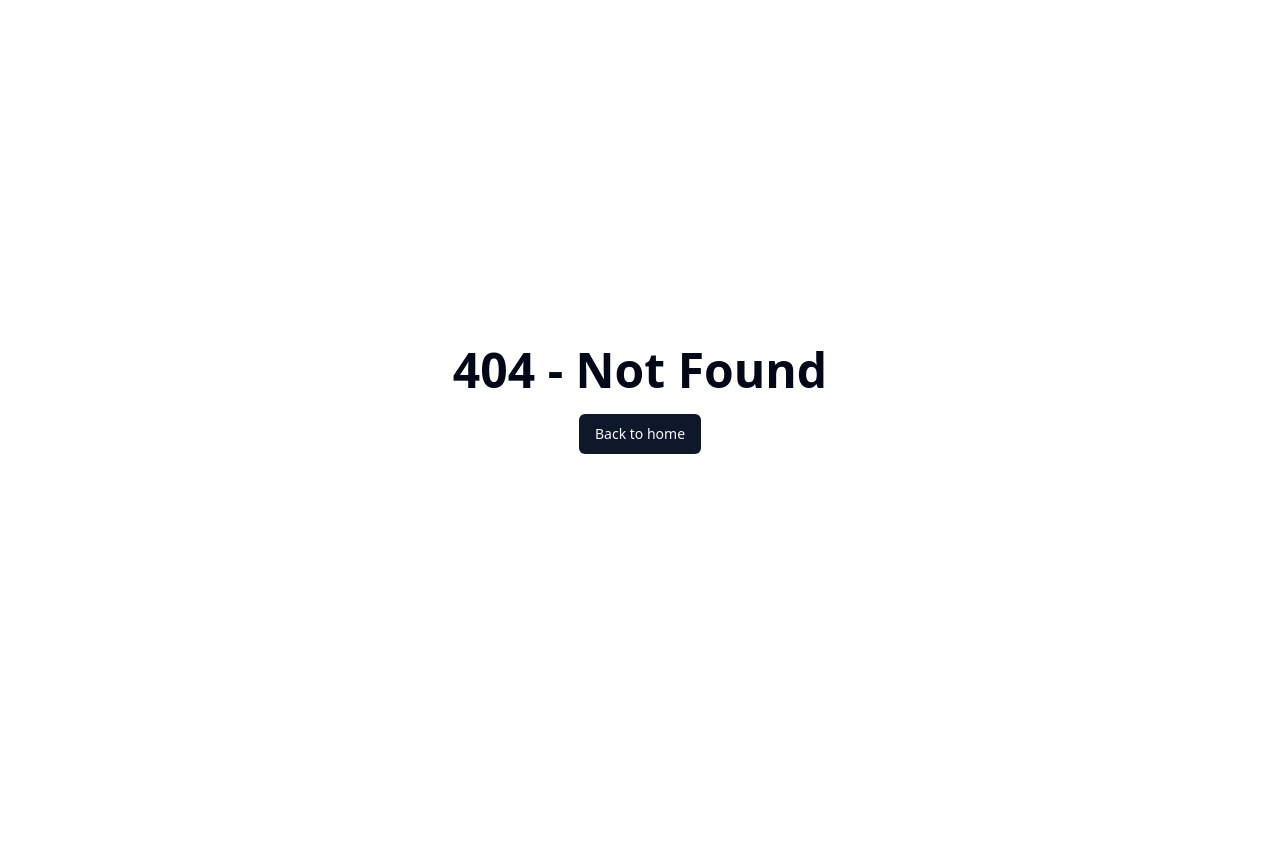
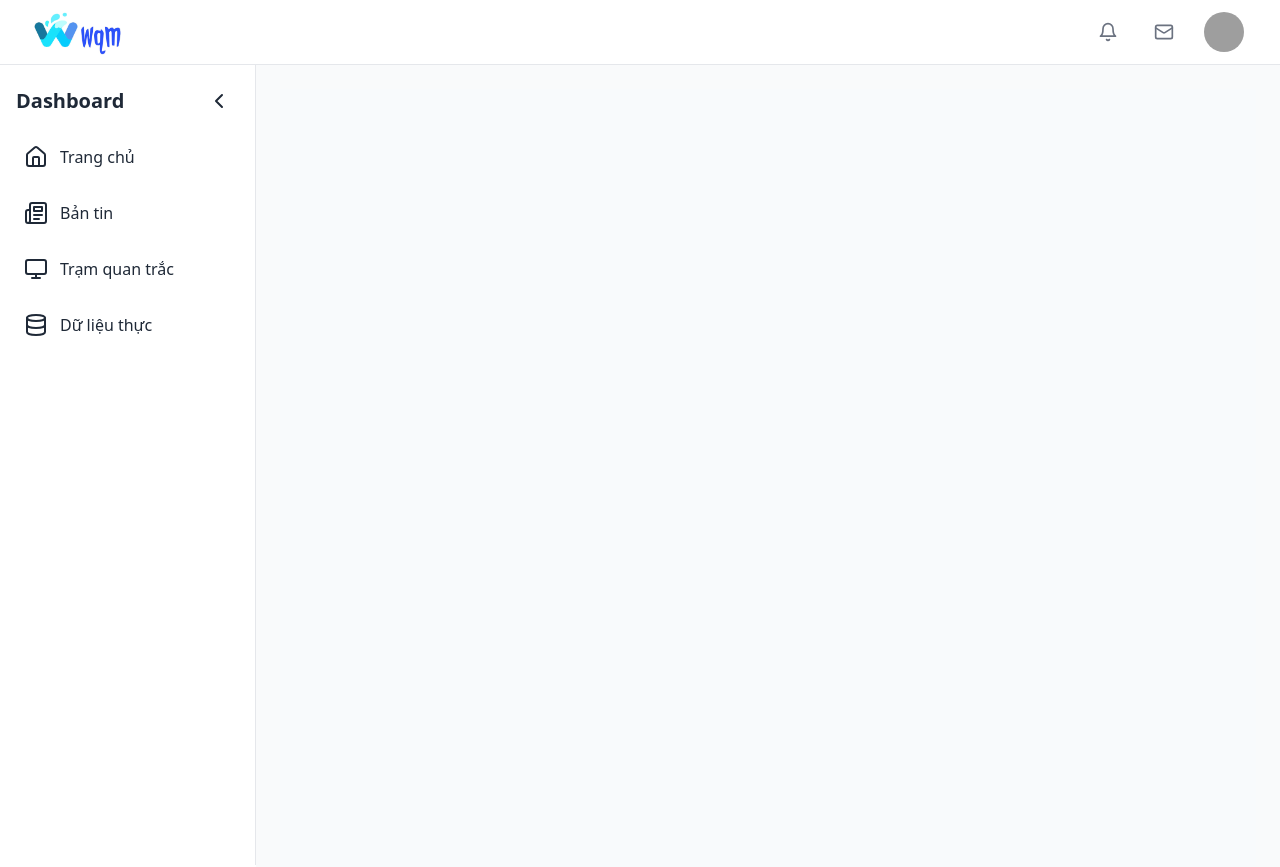
Before and after one commit to KienLe1234567/water_quality_system, a Next.js app in the folder Frontend/: page /dashboard/stations in a window 1280 px wide. Before the commit this address had no page. Shown: the top 867 px of the page. Before the commit the page ends 800 px from the top, so only its background shows below. Built offline with nearby package versions, Linux system fonts and the light colour scheme; grey boxes are pictures that could not be loaded.

Commit message:
make side bar, navbar, adjust something

```diff
--- a/Frontend/src/app/(pages)/dashboard/layout.tsx
+++ b/Frontend/src/app/(pages)/dashboard/layout.tsx
@@ -1,11 +1,11 @@
 import type { Metadata } from "next";
-
 import AppFooter from "@/components/footer";
 import Navbar from "@/components/navbar";
+import Sidebar from "@/components/sidebar";
 
 export const metadata: Metadata = {
   title: "Water quality monitoring system",
-  description: "The system which helps officiers collect and research the data inside",
+  description: "The system which helps officers collect and research the data inside",
 };
 
 export default function DashboardLayout({
@@ -16,7 +16,12 @@ export default function DashboardLayout({
   return (
     <>
       <Navbar />
-      {children}
+      <div className="flex">
+        <Sidebar />
+        <main className="flex-1 p-6 bg-gray-50">
+          {children}
+        </main>
+      </div>
       <AppFooter />
     </>
   );
--- /dev/null
+++ b/Frontend/src/app/(pages)/dashboard/newspaper/page.tsx
@@ -0,0 +1,7 @@
+export default function Newspaper() {
+    return (
+      <div className="flex flex-col min-h-screen bg-slate-50">
+
+      </div>
+    );
+  }
--- /dev/null
+++ b/Frontend/src/app/(pages)/dashboard/realtimedata/page.tsx
@@ -0,0 +1,7 @@
+export default function Realtimedata() {
+    return (
+      <div className="flex flex-col min-h-screen bg-slate-50">
+
+      </div>
+    );
+  }
--- /dev/null
+++ b/Frontend/src/app/(pages)/dashboard/stations/page.tsx
@@ -0,0 +1,7 @@
+export default function Stations() {
+    return (
+      <div className="flex flex-col min-h-screen bg-slate-50">
+
+      </div>
+    );
+  }
--- a/Frontend/src/components/footer.tsx
+++ b/Frontend/src/components/footer.tsx
@@ -6,7 +6,7 @@ import logo from "/public/atlogo.png";
 
 const AppFooter = () => {
   return (
-    <footer className="bg-gray-900 text-gray-200">
+    <footer className="bg-gray-800 text-gray-200">
       <div className="container mx-auto px-4 py-10 grid gap-8 md:grid-cols-3">
         {/* Logo and Application Name */}
         <div className="flex flex-col items-center text-center md:items-start md:text-left">
--- a/Frontend/src/components/navbar.tsx
+++ b/Frontend/src/components/navbar.tsx
@@ -1,20 +1,11 @@
-import Link from "next/link";
+'use client'
+import Image from "next/image";
 import { redirect } from "next/navigation";
-import { useEffect, useState } from "react";
-
-import {
-  Calendar,
-  Hotel,
-  LogIn,
-  LogOut,
-  Menu,
-  Search,
-  User,
-  X,
-} from "lucide-react";
-
 import { Avatar, AvatarFallback, AvatarImage } from "@/components/ui/avatar";
 import { Button } from "@/components/ui/button";
+import logo from "/public/wqm.jpg";
+import { useState } from "react";
+import { useRouter } from "next/navigation";
 import {
   DropdownMenu,
   DropdownMenuContent,
@@ -23,201 +14,158 @@ import {
   DropdownMenuSeparator,
   DropdownMenuTrigger,
 } from "@/components/ui/dropdown-menu";
+import { LogOut, Bell, Mail, Menu, X, User } from "lucide-react";
+import Link from "next/link";
 
 export default function Navbar() {
+  const [isMobileMenuOpen, setIsMobileMenuOpen] = useState(false);
+  const router = useRouter();
   let isLoggedIn = true;
-  const onLogoutSubmit = async (_: FormData) => {
-    "use server";
-    redirect("/auth/login");
+  const handleLogout = () => {
+    router.push("/auth/login"); // Redirect to the login page
   };
+  // const onLogoutSubmit = async (_: FormData) => {
+  //   "use server";
+  //   redirect("/auth/login");
+  // };
 
   return (
-    <nav className="bg-white shadow-md">
+    <nav className="bg-white shadow-md border-b border-gray-200">
       <div className="mx-auto max-w-7xl px-4 sm:px-6 lg:px-8">
-        <div className="flex h-16 justify-between">
-          <div className="flex">
-            <div className="flex flex-shrink-0 items-center">
-              <Link href="/dashboard/homepage">
-                <Hotel className="h-8 w-8 text-blue-500" />
-              </Link>
-              <Link href="/dashboard/homepage">
-                <span className="ml-2 text-xl font-bold text-gray-800">
-                  HotelBooker
-                </span>
-              </Link>
+        <div className="flex h-16 items-center justify-between">
+          {/* Logo Section */}
+          <div className="flex items-center">
+            <Image
+              src={logo}
+              alt="Water Monitoring System Logo"
+              width={90}
+              height={40}
+            />
+            {/* <span className="ml-2 text-xl font-bold text-blue-600">
+              WQM
+            </span> */}
           </div>
-            <div className="hidden sm:ml-6 sm:flex sm:space-x-8">
-              <Link
-                href="/dashboard/homepage"
-                className="inline-flex items-center border-b-2 border-blue-500 px-1 pt-1 text-sm font-medium text-gray-900"
-              >
-                Home
-              </Link>
-              <Link
-                href="/dashboard/homepage"
-                className="inline-flex items-center border-b-2 border-transparent px-1 pt-1 text-sm font-medium text-gray-500 hover:border-gray-300 hover:text-gray-700"
-              >
-                Rooms
-              </Link>
-              <Link
-                href="/dashboard/amenities"
-                className="inline-flex items-center border-b-2 border-transparent px-1 pt-1 text-sm font-medium text-gray-500 hover:border-gray-300 hover:text-gray-700"
-              >
-                Amenities
-              </Link>
-              <Link
-                href="/dashboard/contact"
-                className="inline-flex items-center border-b-2 border-transparent px-1 pt-1 text-sm font-medium text-gray-500 hover:border-gray-300 hover:text-gray-700"
-              >
-                Contact
-              </Link>
-            </div>
-          </div>
-          <div className="hidden sm:ml-6 sm:flex sm:items-center">
+
+          {/* Desktop Icons and User Section */}
+          <div className="hidden sm:flex items-center space-x-4">
             <Button variant="ghost" size="icon">
-              <Search className="h-5 w-5" />
+              <Bell className="h-5 w-5 text-gray-500" />
             </Button>
             <Button variant="ghost" size="icon">
-              <Calendar className="h-5 w-5" />
+              <Mail className="h-5 w-5 text-gray-500" />
             </Button>
-            {isLoggedIn ? (
+            {isLoggedIn && (
               <DropdownMenu>
                 <DropdownMenuTrigger asChild>
                   <Button
                     variant="ghost"
                     className="relative rounded-full bg-white p-1 text-gray-400 hover:text-gray-500 focus:outline-none focus:ring-2 focus:ring-blue-500 focus:ring-offset-2"
                   >
-                    <span className="sr-only">Open user menu</span>
                     <Avatar>
                       <AvatarImage
                         src="https://github.com/shadcn.png"
-                        alt="@shadcn"
+                        alt="User Avatar"
                       />
-                      <AvatarFallback>CN</AvatarFallback>
+                      <AvatarFallback>U</AvatarFallback>
                     </Avatar>
                   </Button>
                 </DropdownMenuTrigger>
                 <DropdownMenuContent align="end">
-                  <DropdownMenuLabel>My Account</DropdownMenuLabel>
                 <DropdownMenuItem>
+  <Link
+    href="/dashboard/profile"
+    className="flex items-center w-full px-4 py-2 text-gray-700 hover:bg-blue-100 hover:text-blue-600 rounded-md transition-all duration-200 ease-in-out"
+  >
     <User className="mr-2 h-4 w-4" />
-                    <span>Profile</span>
+    My Profile
+  </Link>
 </DropdownMenuItem>
                   <DropdownMenuItem>
-                    <Calendar className="mr-2 h-4 w-4" />
-                    <span>My Bookings</span>
-                  </DropdownMenuItem>
-                  <DropdownMenuSeparator />
-                  <DropdownMenuItem>
-                    <form action={onLogoutSubmit}>
-                      <Button type="submit">
+                    {/* <form action={onLogoutSubmit}>
+                      <Button type="submit" className="flex items-center">
                         <LogOut className="mr-2 h-4 w-4" />
                         Log out
                       </Button>
-                    </form>
+                    </form> */}
+                    <Button
+    type="button" // Changed to "button" as "submit" is unnecessary here
+    onClick={handleLogout}
+    className="flex items-center w-full px-4 py-2 bg-black text-white rounded-md hover:bg-gray-800 transition-all duration-200 ease-in-out"
+  >
+    <LogOut className="mr-2 h-4 w-4" />
+    Log out
+  </Button>
                   </DropdownMenuItem>
                 </DropdownMenuContent>
               </DropdownMenu>
-            ) : (
-              <Link href="/auth/login">
-                <Button variant="ghost">
-                  <LogIn className="mr-2 h-4 w-4" />
-                  Sign In
-                </Button>
-              </Link>
             )}
           </div>
-          <div className="-mr-2 flex items-center sm:hidden">
-            <Button variant="ghost" size="icon">
-              <span className="sr-only">Open main menu</span>
+
+          {/* Mobile Menu Button */}
+          <div className="flex sm:hidden">
+            <Button
+              variant="ghost"
+              size="icon"
+              onClick={() => setIsMobileMenuOpen(!isMobileMenuOpen)}
+            >
+              {isMobileMenuOpen ? (
+                <X className="block h-6 w-6" aria-hidden="true" />
+              ) : (
                 <Menu className="block h-6 w-6" aria-hidden="true" />
+              )}
             </Button>
           </div>
         </div>
-      </div>
+        {isMobileMenuOpen && (
+  <div className="sm:hidden bg-white shadow-md absolute top-16 right-0 w-full max-w-xs z-50 p-4">
+    <div className="flex space-x-4 py-2 px-4 items-center">
 
-      <div className="sm:hidden">
-        <div className="space-y-1 pb-3 pt-2">
-          <Link
-            href="/dashboard/homepage"
-            className="block border-l-4 border-blue-500 bg-blue-50 py-2 pl-3 pr-4 text-base font-medium text-blue-700"
-          >
-            Home
-          </Link>
-          <Link
-            href="/dashboard/rooms"
-            className="block border-l-4 border-transparent py-2 pl-3 pr-4 text-base font-medium text-gray-500 hover:border-gray-300 hover:bg-gray-50 hover:text-gray-700"
-          >
-            Rooms
-          </Link>
-          <Link
-            href="/dashboard/amenities"
-            className="block border-l-4 border-transparent py-2 pl-3 pr-4 text-base font-medium text-gray-500 hover:border-gray-300 hover:bg-gray-50 hover:text-gray-700"
-          >
-            Amenities
-          </Link>
-          <Link
-            href="/dashboard/contact"
-            className="block border-l-4 border-transparent py-2 pl-3 pr-4 text-base font-medium text-gray-500 hover:border-gray-300 hover:bg-gray-50 hover:text-gray-700"
-          >
-            Contact
-          </Link>
-        </div>
-        {isLoggedIn ? (
-          <div className="border-t border-gray-200 pb-3 pt-4">
-            <div className="flex items-center px-4">
-              <div className="flex-shrink-0">
-                <Avatar>
+      <Button variant="ghost" className="flex items-center justify-center">
+        <Bell className="h-5 w-5 text-gray-500" />
+      </Button>
+
+      <Button variant="ghost" className="flex items-center justify-center">
+        <Mail className="h-5 w-5 text-gray-500" />
+      </Button>
+
+      {isLoggedIn && (
+        <DropdownMenu>
+          <DropdownMenuTrigger asChild>
+            <Button variant="ghost" className="flex items-center justify-center">
+              <Avatar className="mr-2">
                 <AvatarImage
                   src="https://github.com/shadcn.png"
-                    alt="@shadcn"
+                  alt="User Avatar"
                 />
-                  <AvatarFallback>CN</AvatarFallback>
+                <AvatarFallback>U</AvatarFallback>
               </Avatar>
-              </div>
-              <div className="ml-3">
-                <div className="text-base font-medium text-gray-800">
-                  Tom Cook
-                </div>
-                <div className="text-sm font-medium text-gray-500">
-                  tom@example.com
-                </div>
-              </div>
-            </div>
-            <div className="mt-3 space-y-1">
-              <Link
-                href="/dashboard/profile"
-                className="block px-4 py-2 text-base font-medium text-gray-500 hover:bg-gray-100 hover:text-gray-800"
+            </Button>
+          </DropdownMenuTrigger>
+          <DropdownMenuContent align="end">
+          <DropdownMenuItem>
+              <Link href="/dashboard/profile" className="flex items-center w-full">
+                <User className="mr-2 h-4 w-4" />
+                My Profile
+              </Link>
+            </DropdownMenuItem>
+            <DropdownMenuItem>
+            <Button
+    type="button" // Changed to "button" as "submit" is unnecessary here
+    onClick={handleLogout}
+    className="flex items-center w-full px-4 py-2 bg-black text-white rounded-md hover:bg-gray-800 transition-all duration-200 ease-in-out"
   >
-                Profile
-              </Link>
-              <Link
-                href="/dashboard/bookings"
-                className="block px-4 py-2 text-base font-medium text-gray-500 hover:bg-gray-100 hover:text-gray-800"
-              >
-                My Bookings
-              </Link>
-              <form action={onLogoutSubmit}>
-                <Button
-                  type="submit"
-                  className="block w-full px-4 py-2 text-left text-base font-medium text-gray-500 hover:bg-gray-100 hover:text-gray-800"
-                >
+    <LogOut className="mr-2 h-4 w-4" />
     Log out
   </Button>
-              </form>
-            </div>
-          </div>
-        ) : (
-          <div className="border-t border-gray-200 pb-3 pt-4">
-            <div className="mt-3 space-y-1">
-              <Link href="/auth/login">
-                <Button className="block w-full px-4 py-2 text-left text-base font-medium text-gray-500 hover:bg-gray-100 hover:text-gray-800">
-                  Sign In
-                </Button>
-              </Link>
+            </DropdownMenuItem>
+          </DropdownMenuContent>
+        </DropdownMenu>
+      )}
     </div>
   </div>
 )}
+
+
       </div>
     </nav>
   );
--- /dev/null
+++ b/Frontend/src/components/sidebar.tsx
@@ -0,0 +1,70 @@
+"use client"
+
+import { useState } from "react"
+import Link from "next/link"
+import { Home, Newspaper, Monitor, Database, ChevronLeft, ChevronRight } from "lucide-react"
+import { Button } from "@/components/ui/button"
+
+export default function Sidebar() {
+  const [isCollapsed, setIsCollapsed] = useState(false)
+
+  const toggleSidebar = () => {
+    setIsCollapsed(!isCollapsed)
+  }
+
+  return (
+    <div
+      className={`flex ${isCollapsed ? "w-16" : "w-64"} transition-all duration-200 ease-in-out`}
+    >
+      {/* Sidebar with Gentle White Background */}
+      <div className={`bg-white h-screen p-4 border-r border-gray-200 ${isCollapsed ? "w-16" : "w-64"}`}>
+        {/* Sidebar Header */}
+        <div className="flex justify-between items-center text-gray-800">
+          {/* If not collapsed, show the title */}
+          {!isCollapsed && <span className="text-xl font-bold">Dashboard</span>}
+          <Button
+            variant="ghost"
+            size="icon"
+            className="text-gray-800"
+            onClick={toggleSidebar}
+          >
+            {/* Icons change based on sidebar state */}
+            {isCollapsed ? <ChevronRight /> : <ChevronLeft />}
+          </Button>
+        </div>
+
+        {/* Sidebar Items */}
+        <div className="mt-4 space-y-4">
+          <Link
+            href="/dashboard/homepage"
+            className={`flex items-center text-gray-800 py-2 px-3 rounded-md hover:bg-blue-100 ${isCollapsed ? "justify-center" : "pl-2"}`}
+          >
+            <Home className={`mr-3 ${isCollapsed && "hidden"}`} />
+            {!isCollapsed && "Trang chủ"}
+          </Link>
+          <Link
+            href="/dashboard/newspaper"
+            className={`flex items-center text-gray-800 py-2 px-3 rounded-md hover:bg-blue-100 ${isCollapsed ? "justify-center" : "pl-2"}`}
+          >
+            <Newspaper className={`mr-3 ${isCollapsed && "hidden"}`} />
+            {!isCollapsed && "Bản tin"}
+          </Link>
+          <Link
+            href="/dashboard/stations"
+            className={`flex items-center text-gray-800 py-2 px-3 rounded-md hover:bg-blue-100 ${isCollapsed ? "justify-center" : "pl-2"}`}
+          >
+            <Monitor className={`mr-3 ${isCollapsed && "hidden"}`} />
+            {!isCollapsed && "Trạm quan trắc"}
+          </Link>
+          <Link
+            href="/dashboard/realtimedata"
+            className={`flex items-center text-gray-800 py-2 px-3 rounded-md hover:bg-blue-100 ${isCollapsed ? "justify-center" : "pl-2"}`}
+          >
+            <Database className={`mr-3 ${isCollapsed && "hidden"}`} />
+            {!isCollapsed && "Dữ liệu thực"}
+          </Link>
+        </div>
+      </div>
+    </div>
+  )
+}
```
Lines whose indentation alone changed are shown as unchanged.
